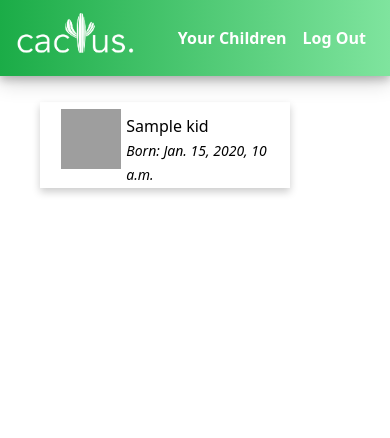
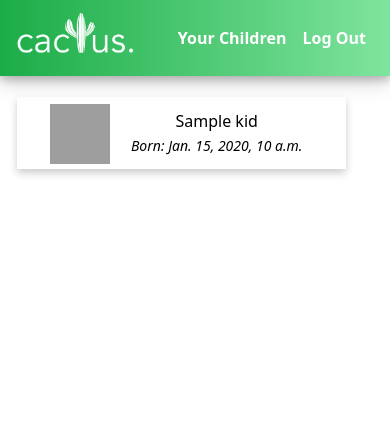
Before and after one commit to MotazBellah/cactus, a Django app: template cactusApp/templates/cactusApp/child.html in a window 390 px wide. Shown: the top 438 px of the page. Run offline with Django 3.2, Linux system fonts and the light colour scheme; the template is opened without the code that fills it: most values are stand-ins (such as "Sample title", 1, 10 or a date in 2020); some libraries are stand-ins or nearby versions; grey boxes are pictures that could not be loaded.

Commit message:
Make kids page more responsive for small screen

```diff
--- a/cactusApp/static/style/main.css
+++ b/cactusApp/static/style/main.css
@@ -86,7 +86,7 @@ footer {
 }
 
 .child-wrraper {
-    width: 90%;
+    width: 100%;
     margin: 0 auto;
      margin-top: 16px;
 }
@@ -329,3 +329,21 @@ a {
 		max-width: 1150px;
 	}
 }
+
+
+@media only screen and (max-width: 770px) {
+
+  .child-card {
+      width: 45%;
+      margin: 5px;
+  }
+
+}
+
+@media only screen and (max-width: 600px) {
+
+  .child-card {
+    width: 90%;
+    text-align: center;
+ }
+}
--- a/cactusApp/templates/cactusApp/child.html
+++ b/cactusApp/templates/cactusApp/child.html
@@ -7,10 +7,10 @@
 
 <div class="container">
 
-    <div class="child-wrraper mt-10">
+    <div class="child-wrraper mt-10 row justify-content-md-center">
         {% for i in kids %}
 
-        <div class="child-card">
+        <div class="child-card col-6 col-md-4">
             <a href="{% url 'kid' i.id %}">
                 <div class="card-container">
                     {% if i.gender == 'boy'%}
```
